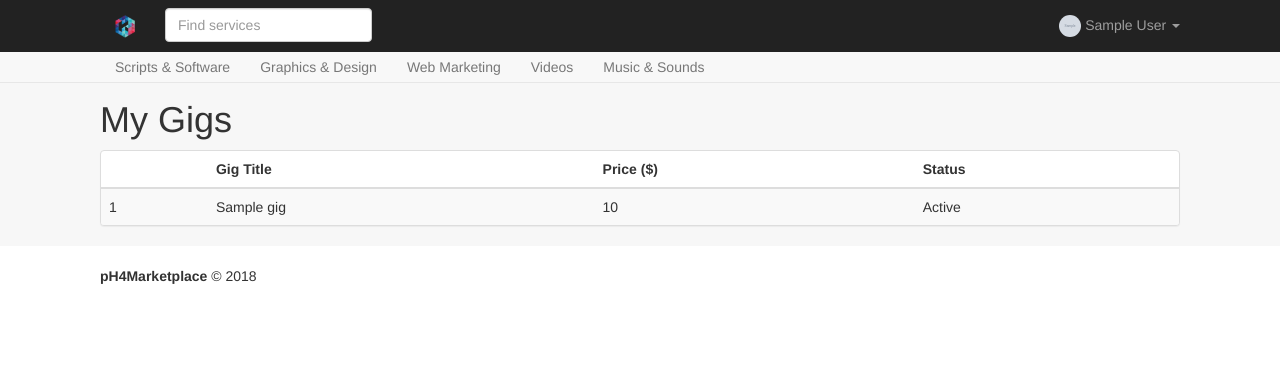
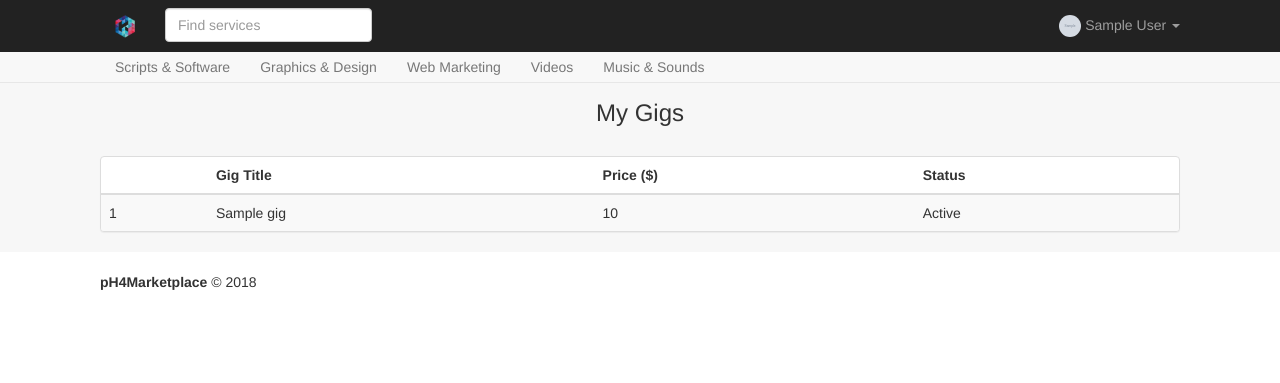
Before and after one commit to pH-7/pH4Marketplace, a Django app: page /my_gigs/ in a window 1280 px wide. Shown: the top 383 px of the page. Run offline with Django 3.2, Linux system fonts and the light colour scheme; a user stored in the database is signed in; tables that the repository leaves empty hold one stand-in row (values such as "Sample post"); grey boxes marked "Sample" are stand-in pictures; some libraries are stand-ins or nearby versions.

Commit message:
Minor improvement design My Gig heading

```diff
--- a/marketplaceapp/static/css/style.css
+++ b/marketplaceapp/static/css/style.css
@@ -38,3 +38,7 @@ a:hover {
 .green {
     color: #0bb536;
 }
+
+.margin-heading {
+    margin-bottom: 30px;
+}
--- a/marketplaceapp/templates/my_gigs.html
+++ b/marketplaceapp/templates/my_gigs.html
@@ -3,7 +3,7 @@
 
 
 {% block page %}
-    <h1>My Gigs</h1>
+    <h3 class="text-center margin-heading">My Gigs</h3>
     <div class="panel panel-default">
         <table class="table table-borded table-striped">
             <thead>
```
